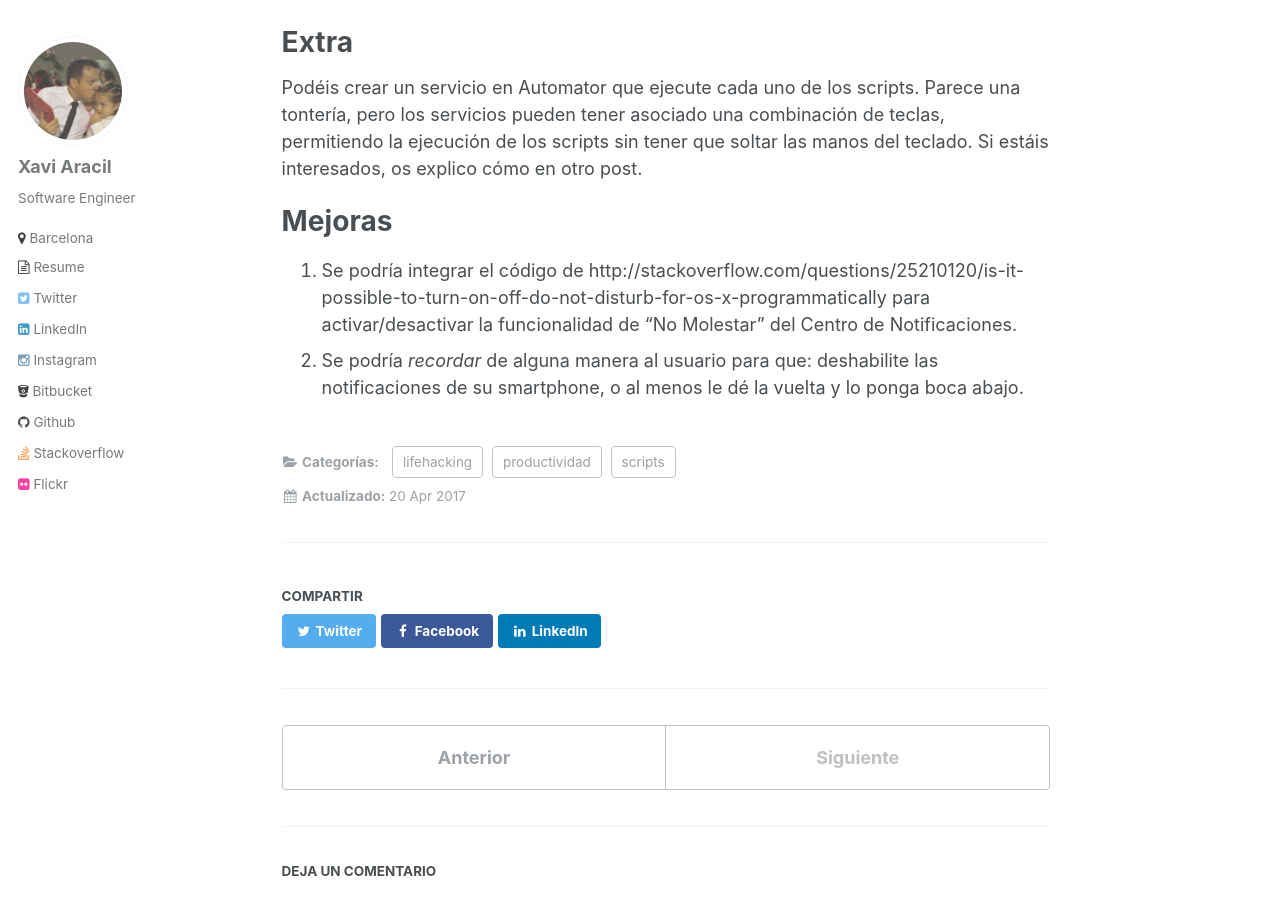
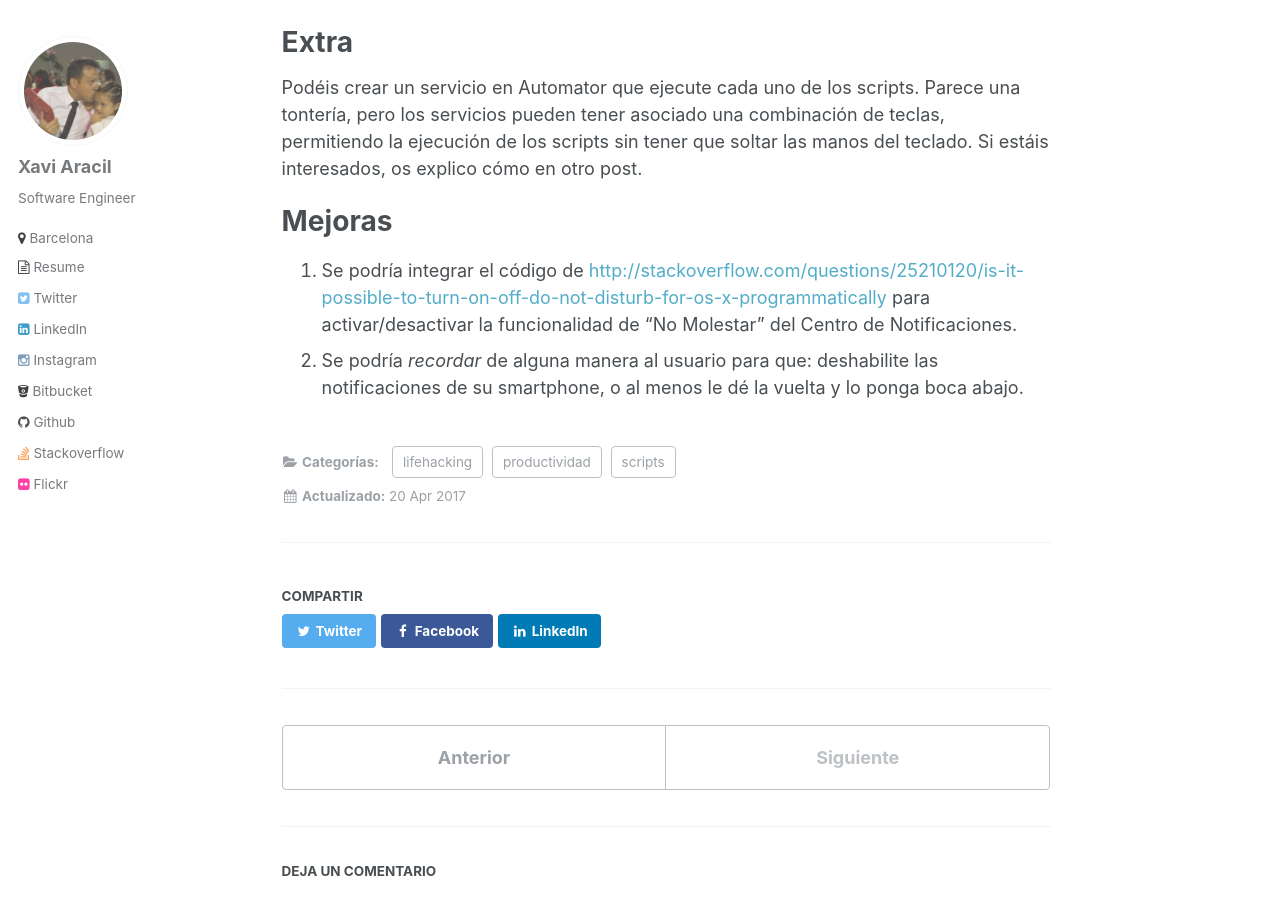
Before and after one commit to xaviaracil/xaviaracil.github.io, a Jekyll site: the page built from _posts/2017-04-20-getting-into-the-zone-scripts.markdown, in a window 1280 px wide and 900 px high, scrolled down 4450 px. Built offline with Jekyll 4.4.1, drawn with Linux system fonts in a browser that asks for light colours; comment, search, counter and statistics services are not loaded; some of the changed text lies outside the part shown.

Commit message:
Fixed links

```diff
--- a/_posts/2017-04-18-swift-playground-to-ios-project.markdown
+++ b/_posts/2017-04-18-swift-playground-to-ios-project.markdown
@@ -11,7 +11,7 @@
   - learning
   - sphero
 ---
-En {% post_url 2017-03-29-sphero-primeros-pasos %} os comenté que _jugaría_ con el playground disponible en https://developer.apple.com/swift/blog/?id=38 para ver cómo se comunicaba con el Sphero. Para ello, mi idea es crear una app en iOS con el código del playground, ya que:
+En {% post_url 2017-03-29-sphero-primeros-pasos %} os comenté que _jugaría_ con el playground disponible en <https://developer.apple.com/swift/blog/?id=38> para ver cómo se comunicaba con el Sphero. Para ello, mi idea es crear una app en iOS con el código del playground, ya que:
 
 * Tengo ganas de ver el código.
 * Mi iPad no puede ejecutar [Swift Playgounds](http://www.apple.com/swift/playgrounds/)
@@ -30,7 +30,7 @@
 
 # Formato del Playground Book
 
-Si abrimos el contenido del paquete del playground disponible en https://developer.apple.com/swift/blog/?id=38 veremos algo así como la imagen siguiente:
+Si abrimos el contenido del paquete del playground disponible en <https://developer.apple.com/swift/blog/?id=38> veremos algo así como la imagen siguiente:
 
 ![playground book](/images/2017-03-30-swift-playground/playground_book.png)
 
--- a/_posts/2017-04-20-getting-into-the-zone-scripts.markdown
+++ b/_posts/2017-04-20-getting-into-the-zone-scripts.markdown
@@ -29,7 +29,7 @@
 
 ## TL;DR
 
-Bajate los scripts de https://github.com/xaviaracil/zone-scripts y copia los ficheros `Getting in the Zone.scpt` y `Back from Zone.scpt` a la carpeta `~/Library/Scripts` (si no existe la puedes crear).
+Bajate los scripts de <https://github.com/xaviaracil/zone-scripts> y copia los ficheros `Getting in the Zone.scpt` y `Back from Zone.scpt` a la carpeta `~/Library/Scripts` (si no existe la puedes crear).
 
 Para acceder a los scripts abre la aplicación `Editor de Scripts` y activa `Mostrar el menú Scripts en la barra de menús` en las preferencias.
 
@@ -60,7 +60,7 @@
       tell application theApp to quit
 	end repeat
 
-El código está disponible en el repo  https://github.com/xaviaracil/zone-scripts de GitHub.
+El código está disponible en el repo  <https://github.com/xaviaracil/zone-scripts> de GitHub.
 
 ## Poniendo los scripts en su sitio
 
@@ -87,5 +87,5 @@
 
 # Mejoras
 
-1. Se podría integrar el código de http://stackoverflow.com/questions/25210120/is-it-possible-to-turn-on-off-do-not-disturb-for-os-x-programmatically para activar/desactivar la funcionalidad de "No Molestar" del Centro de Notificaciones.
+1. Se podría integrar el código de <http://stackoverflow.com/questions/25210120/is-it-possible-to-turn-on-off-do-not-disturb-for-os-x-programmatically> para activar/desactivar la funcionalidad de "No Molestar" del Centro de Notificaciones.
 2. Se podría _recordar_ de alguna manera al usuario para que: deshabilite las notificaciones de su smartphone, o al menos le dé la vuelta y lo ponga boca abajo.
```
